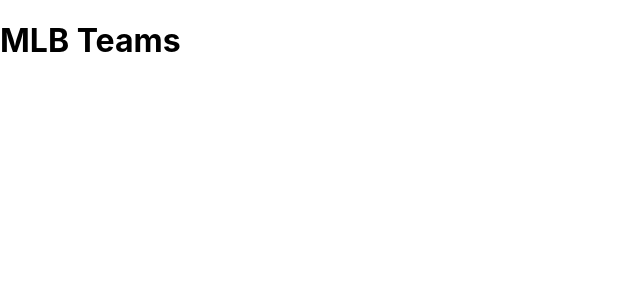
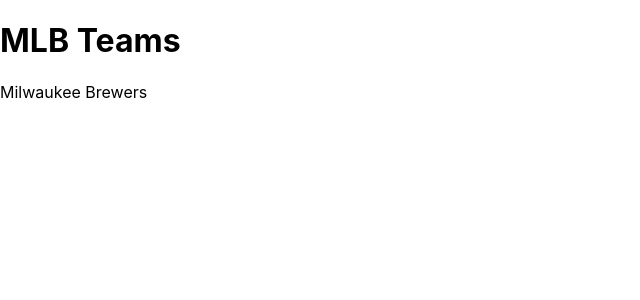
Before and after one commit to macylori/mlb-rosters, a React (Create React App) app in the folder mlb-rosters/: page /teams in a window 1280 px wide. Shown: the top 300 px of the page, without its empty margins (0-640 px from the left). Built offline with nearby package versions, Linux system fonts and the light colour scheme.

Commit message:
Added bootstrap

```diff
--- a/mlb-rosters/package.json
+++ b/mlb-rosters/package.json
@@ -6,7 +6,9 @@
     "@testing-library/jest-dom": "^5.16.4",
     "@testing-library/react": "^13.3.0",
     "@testing-library/user-event": "^13.5.0",
+    "bootstrap": "^5.1.3",
     "react": "^18.1.0",
+    "react-bootstrap": "^2.4.0",
     "react-dom": "^18.1.0",
     "react-router-dom": "^6.3.0",
     "react-scripts": "5.0.1",
--- a/mlb-rosters/src/components/Teams.js
+++ b/mlb-rosters/src/components/Teams.js
@@ -1,10 +1,19 @@
 import React from 'react';
+import { Card } from 'react-bootstrap';
+
 import '../App.css';
 
-const Teams = () => {
-  return(
-    <h1>MLB Teams</h1>
-  );
+class Teams extends React.Component {
+  render () {
+    return(
+      <div>
+        <h1>MLB Teams</h1>
+        <Card>
+          <Card.Text>Milwaukee Brewers</Card.Text>
+        </Card>
+      </div>
+    );
+  }
 }
 
 export default Teams;
```
Also changed, not shown: 1 other file (tests, documents, lock files or other folders).
